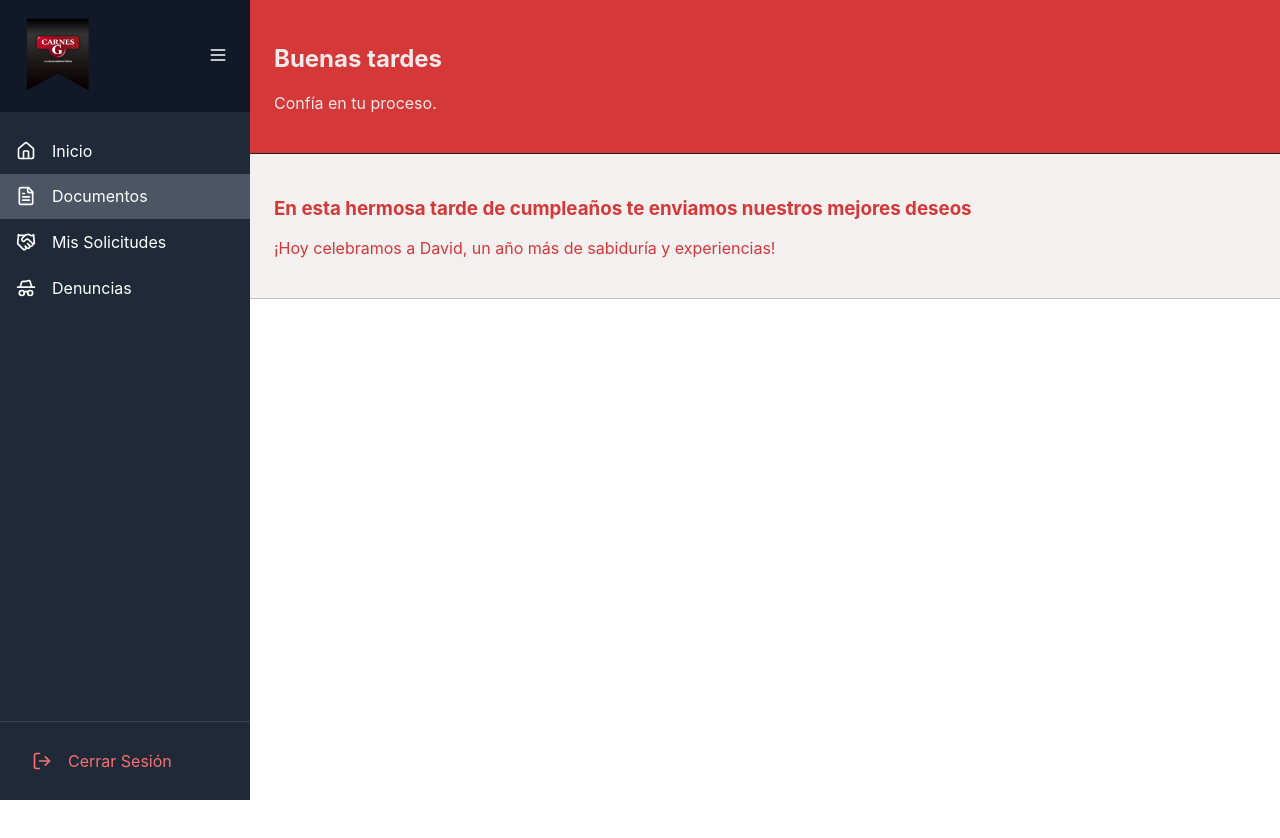
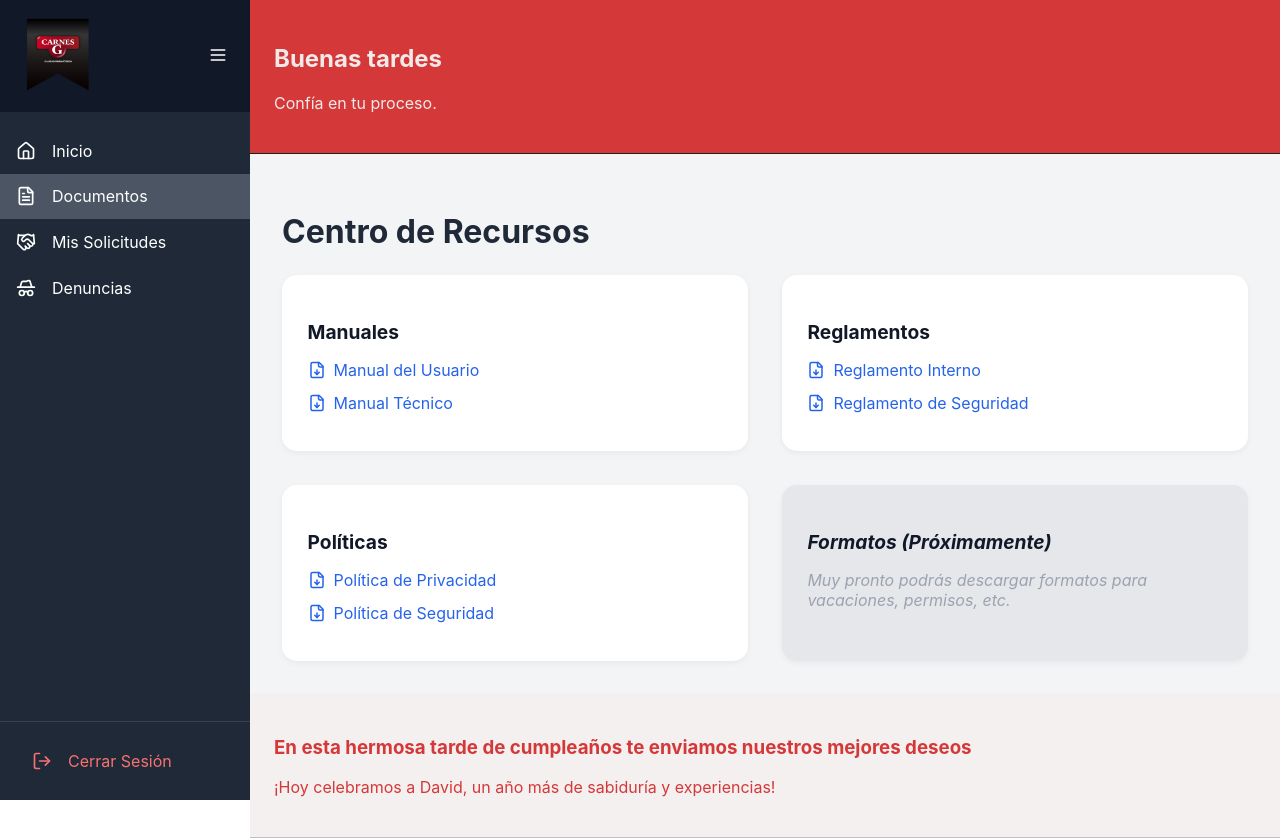
Before and after one commit to JetceMx/intranet-cg, a React (Create React App) app: page /documentos in a window 1280 px wide. Before the commit the page ends 800 px from the top, so only its background shows below. Built offline with nearby package versions, Linux system fonts and the light colour scheme.

Commit message:
componente de recursos

```diff
--- a/src/Pages/documentos.js
+++ b/src/Pages/documentos.js
@@ -1,9 +1,8 @@
 import React, { useState, useEffect } from 'react';
 import Sidebar from '../component/sidebar';
 import UserHeader from '../component/usuario';
-//import News from '../component/news';
+import Recursos from '../component/recursos';
 import Cumple from '../component/cumple';
-//import Atajos from '../component/atajos';
 import '../Style/documentos.modules.css';
 
 function Docs() {
@@ -29,8 +28,7 @@ function Docs() {
       <Sidebar collapsed={collapsed} setCollapsed={setCollapsed} />
       <div className={`main-content ${collapsed ? "collapsed" : ""}`}>
         <UserHeader collapsed={collapsed} />
-        {/*<News collapsed={collapsed} />*/}
-        {/*<Atajos collapsed={collapsed}/>*/}
+        {<Recursos collapsed={collapsed} />}
         <Cumple collapsed={collapsed} />
       </div>
     </div>
--- /dev/null
+++ b/src/Style/recursos.modules.css
@@ -0,0 +1,59 @@
+.centro-container {
+  padding: 2rem;
+  background-color: #f3f4f6;
+  color: #1f2937;
+}
+
+.centro-title {
+  font-size: 2rem;
+  margin-bottom: 1.5rem;
+  font-weight: bold;
+}
+
+.centro-grid {
+  display: grid;
+  gap: 2.1rem;
+  grid-template-columns: repeat(auto-fit, minmax(350px, 1fr));
+}
+
+.recurso-seccion {
+  background-color: white;
+  padding: 1.6rem;
+  border-radius: 15px;
+  box-shadow: 0 2px 6px rgba(0,0,0,0.05);
+}
+
+.recurso-seccion h3 {
+  margin-bottom: 1rem;
+  font-size: 1.2rem;
+  color: #111827;
+}
+
+.archivo-lista {
+  list-style: none;
+  padding: 0;
+  margin: 0;
+}
+
+.archivo-lista li {
+  margin-bottom: 0.8rem;
+}
+
+.archivo-lista a {
+  text-decoration: none;
+  color: #2563eb;
+  display: flex;
+  align-items: center;
+  gap: 0.5rem;
+  transition: color 0.2s;
+}
+
+.archivo-lista a:hover {
+  color: #1b3999;
+}
+
+.deshabilitada {
+  background-color: #e5e7eb;
+  color: #9ca3af;
+  font-style: italic;
+}
--- /dev/null
+++ b/src/component/recursos.jsx
@@ -0,0 +1,71 @@
+import { FileDown } from "lucide-react";
+import "../Style/recursos.modules.css";
+
+export default function Recursos() {
+  return (
+    <div className="centro-container">
+      <h2 className="centro-title">Centro de Recursos</h2>
+
+      <div className="centro-grid">
+
+        {/* Manuales */}
+        <section className="recurso-seccion">
+          <h3>Manuales</h3>
+          <ul className="archivo-lista">
+            <li>
+              <a href="/docs/manual-usuario.pdf" download>
+                <FileDown size={18} /> Manual del Usuario
+              </a>
+            </li>
+            <li>
+              <a href="/docs/manual-tecnico.pdf" download>
+                <FileDown size={18} /> Manual Técnico
+              </a>
+            </li>
+          </ul>
+        </section>
+
+        {/* Reglamento */}
+        <section className="recurso-seccion">
+          <h3>Reglamentos</h3>
+          <ul className="archivo-lista">
+            <li>
+              <a href="/docs/reglamento-interno.pdf" download>
+                <FileDown size={18} /> Reglamento Interno
+              </a>
+            </li>
+            <li>
+              <a href="/docs/reglamento-seguridad.pdf" download>
+                <FileDown size={18} /> Reglamento de Seguridad
+              </a>
+            </li>
+          </ul>
+        </section>
+
+        {/* Políticas */}
+        <section className="recurso-seccion">
+          <h3>Políticas</h3>
+          <ul className="archivo-lista">
+            <li>
+              <a href="/docs/politica-privacidad.pdf" download>
+                <FileDown size={18} /> Política de Privacidad
+              </a>
+            </li>
+            <li>
+              <a href="/docs/politica-seguridad.pdf" download>
+                <FileDown size={18} /> Política de Seguridad
+              </a>
+            </li>
+          </ul>
+        </section>
+
+        {/* Formatos (futura sección) */}
+        <section className="recurso-seccion deshabilitada">
+          <h3>Formatos (Próximamente)</h3>
+          <p>Muy pronto podrás descargar formatos para vacaciones, permisos, etc.</p>
+        </section>
+
+      </div>
+    </div>
+  );
+}
```
Also changed, not shown: 1 other file (tests, documents, lock files or other folders).
